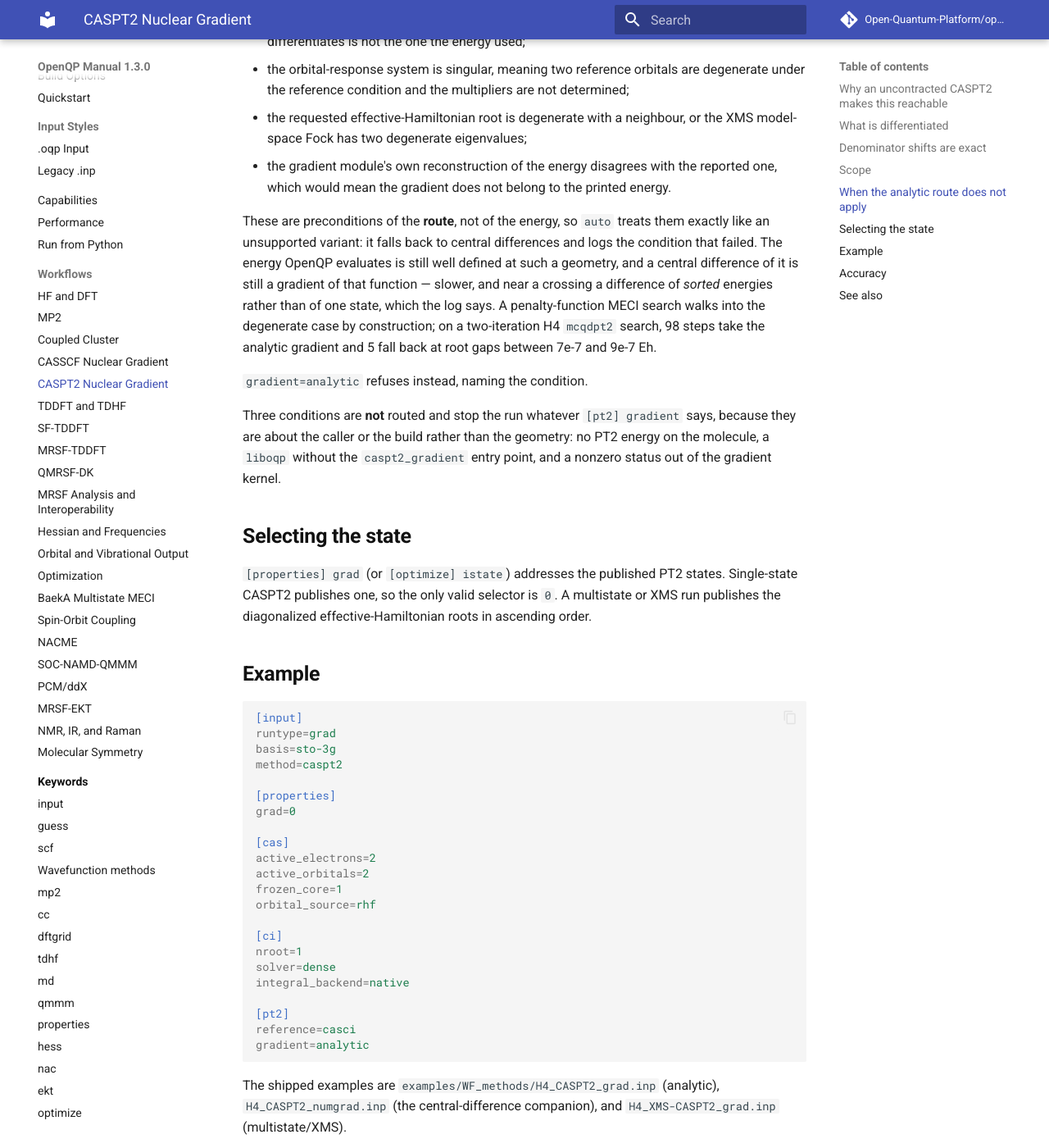
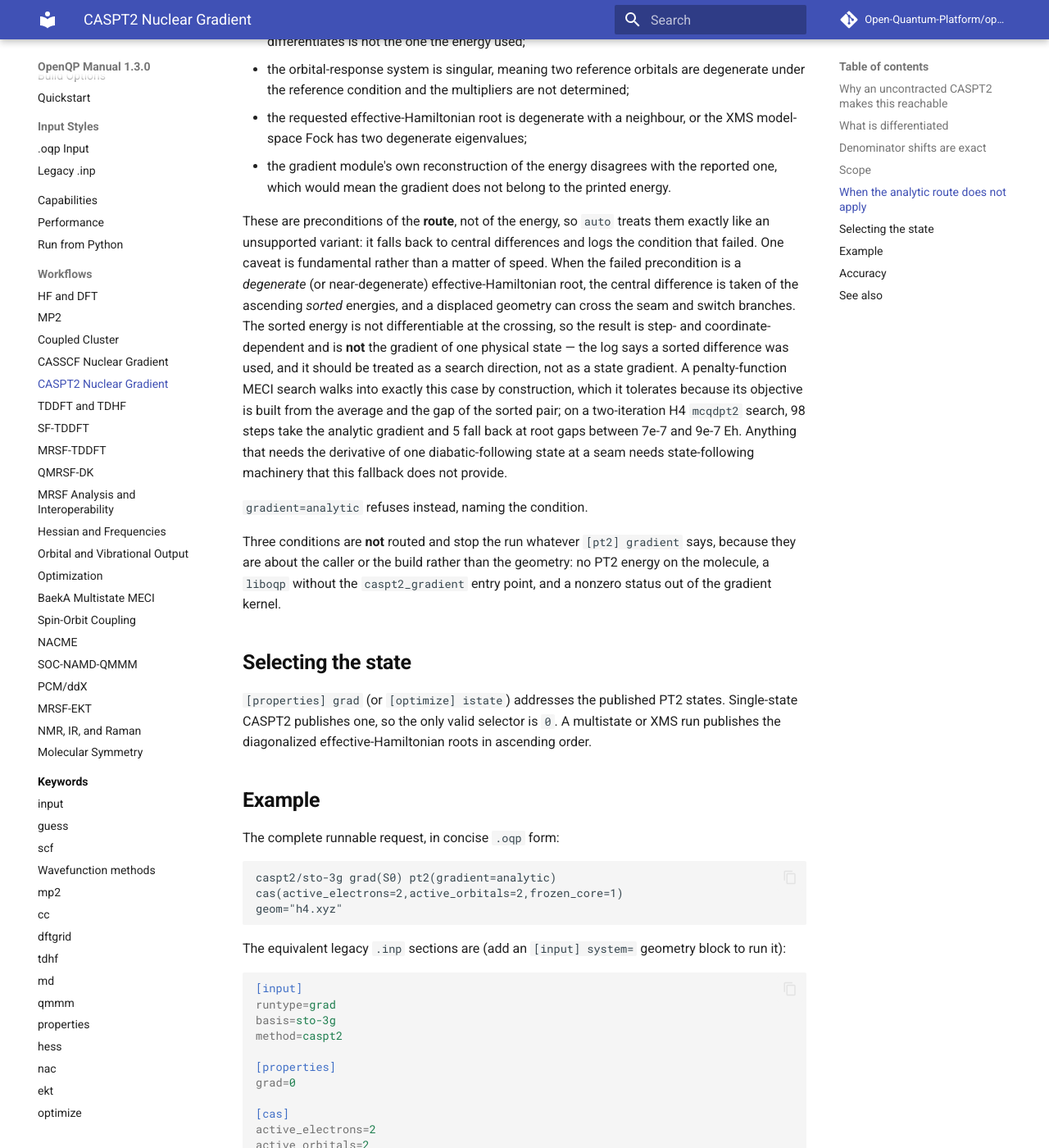
Before and after one commit to Open-Quantum-Platform/openqp-docs, an MkDocs documentation site: the page built from docs/workflows/caspt2-gradient.md, in a window 1280 px wide and 1400 px high, scrolled down 2733 px. Shown: the whole window at 82% size. Built offline with MkDocs 1.6.1 and Material for MkDocs 9.7.7, drawn with Linux system fonts in a browser that asks for light colours; comment, search, counter and statistics services are not loaded.

Commit message:
Address the CASPT2-gradient review: runnable example, sorted-difference caveat, capabilities matrix
Codex review on #43:
- The example lacked a geometry; the page now leads with a complete concise
  .oqp request (geom included) and labels the legacy .ini block as sections to
  which a system= geometry must be added.
- Near a degenerate effective-Hamiltonian root the central-difference fallback
  differentiates the ascending sorted energies; the page now states that this
  is step- and coordinate-dependent, is not the gradient of one physical state,
  and is tolerated by the penalty MECI objective only because that objective is
  built from the sorted average and gap.
- capabilities.md still said every PT2 gradient is numerical; the matrix now
  lists the analytic variants and the auto fallback.

Co-Authored-By: Claude Fable 5 <noreply@anthropic.com>

````diff
--- a/docs/workflows/caspt2-gradient.md
+++ b/docs/workflows/caspt2-gradient.md
@@ -117,13 +117,20 @@ one particular geometry. Each message carries the offending number:
 
 These are preconditions of the **route**, not of the energy, so `auto` treats
 them exactly like an unsupported variant: it falls back to central differences
-and logs the condition that failed. The energy OpenQP evaluates is still well
-defined at such a geometry, and a central difference of it is still a gradient
-of that function — slower, and near a crossing a difference of *sorted*
-energies rather than of one state, which the log says. A penalty-function MECI
-search walks into the degenerate case by construction; on a two-iteration H4
-`mcqdpt2` search, 98 steps take the analytic gradient and 5 fall back at root
-gaps between 7e-7 and 9e-7 Eh.
+and logs the condition that failed. One caveat is fundamental rather than a
+matter of speed. When the failed precondition is a *degenerate* (or
+near-degenerate) effective-Hamiltonian root, the central difference is taken of
+the ascending *sorted* energies, and a displaced geometry can cross the seam
+and switch branches. The sorted energy is not differentiable at the crossing,
+so the result is step- and coordinate-dependent and is **not** the gradient of
+one physical state — the log says a sorted difference was used, and it should
+be treated as a search direction, not as a state gradient. A penalty-function
+MECI search walks into exactly this case by construction, which it tolerates
+because its objective is built from the average and the gap of the sorted
+pair; on a two-iteration H4 `mcqdpt2` search, 98 steps take the analytic
+gradient and 5 fall back at root gaps between 7e-7 and 9e-7 Eh. Anything that
+needs the derivative of one diabatic-following state at a seam needs
+state-following machinery that this fallback does not provide.
 
 `gradient=analytic` refuses instead, naming the condition.
 
@@ -140,6 +147,17 @@ multistate or XMS run publishes the diagonalized effective-Hamiltonian roots in
 ascending order.
 
 ## Example
+
+The complete runnable request, in concise `.oqp` form:
+
+```text
+caspt2/sto-3g grad(S0) pt2(gradient=analytic)
+cas(active_electrons=2,active_orbitals=2,frozen_core=1)
+geom="h4.xyz"
+```
+
+The equivalent legacy `.inp` sections are (add an `[input] system=` geometry
+block to run it):
 
 ```ini
 [input]
````
Also changed, not shown: docs/capabilities.md (+7 -4 lines).
